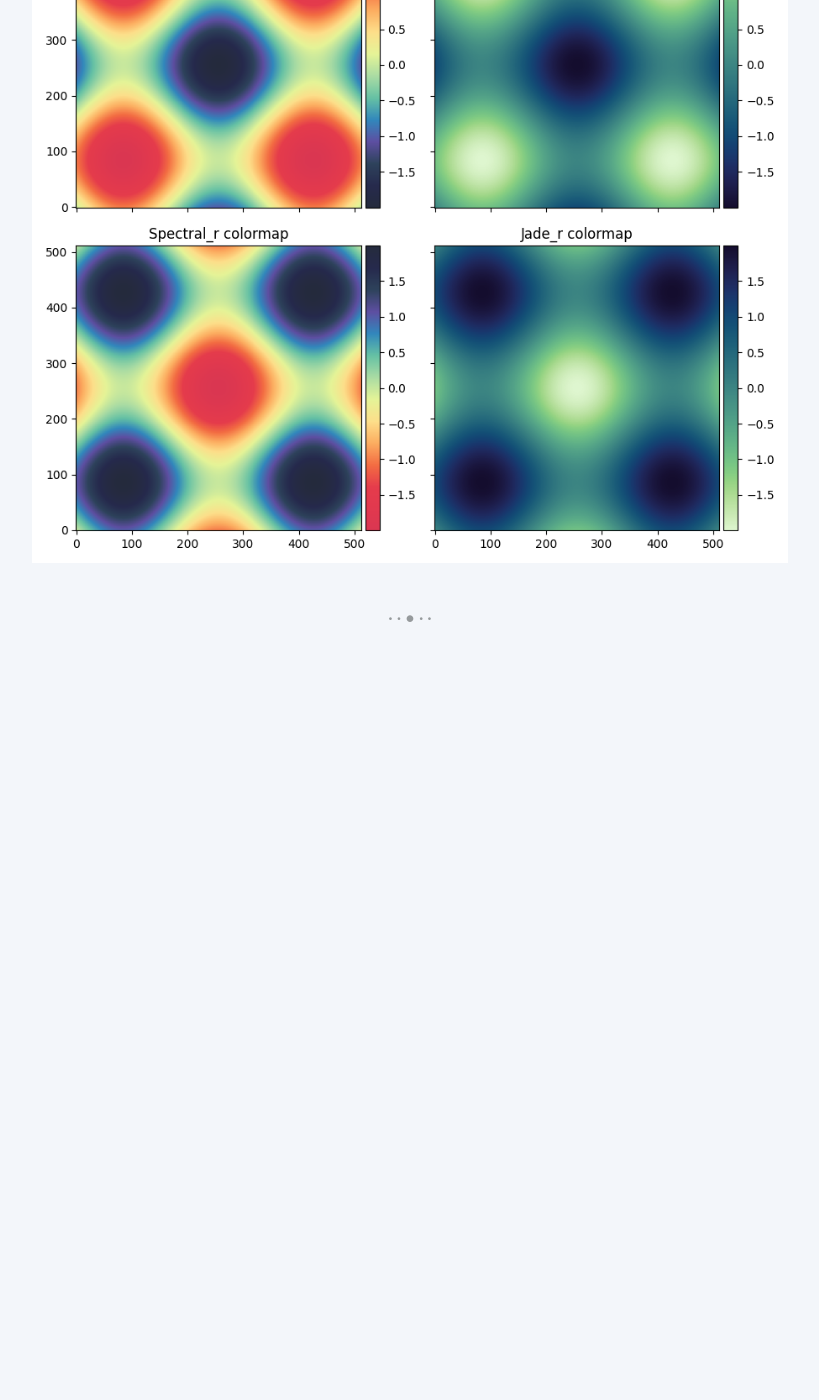
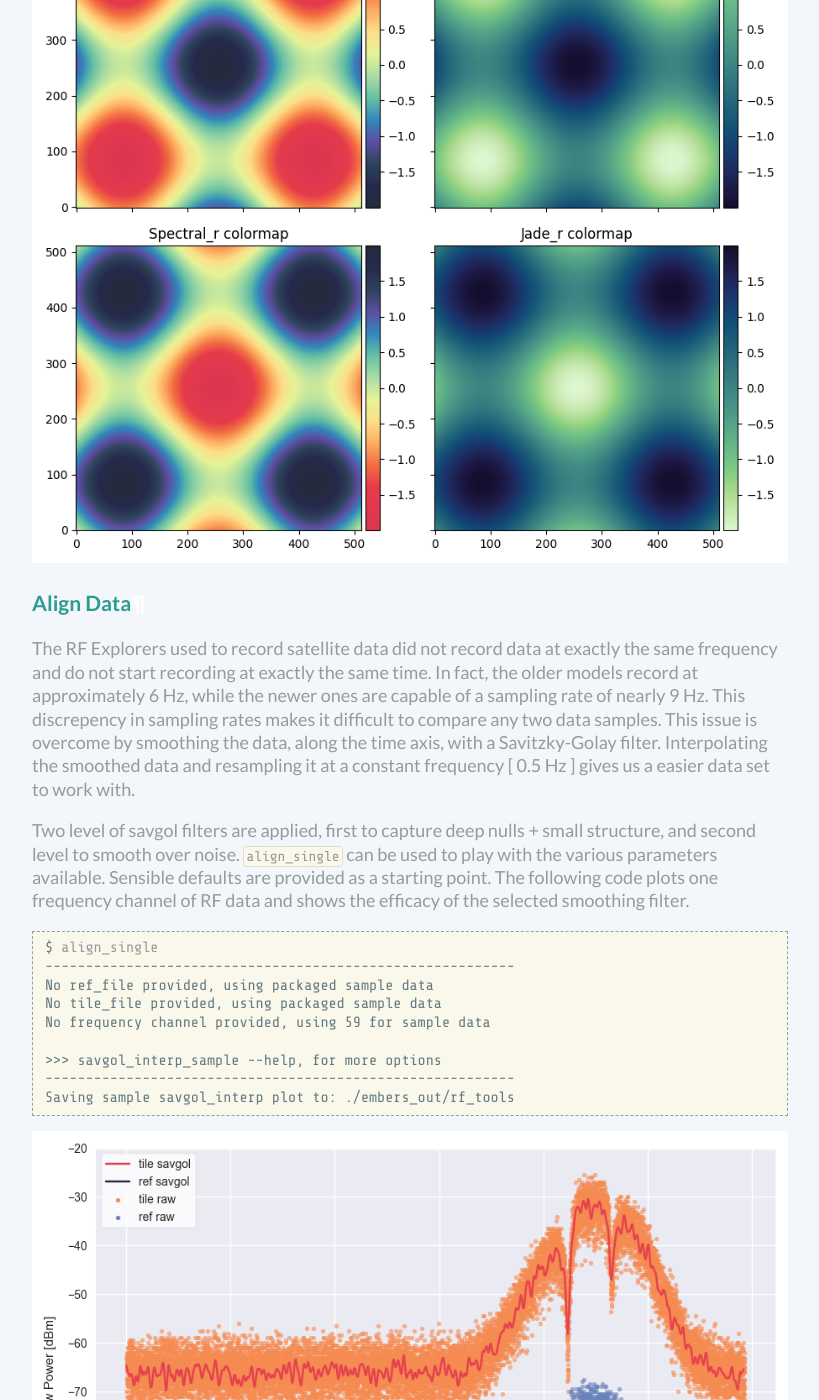
Before and after one commit to amanchokshi/EMBERS, a Sphinx documentation site: the page built from docs/embersbyexample.rst, in a window 1280 px wide and 1400 px high, scrolled down 3262 px. Shown: the whole window, without its empty margins (230-1049 px from the left). Built offline with Sphinx 7.4.7, drawn with Linux system fonts in a browser that asks for light colours; before the commit the page ends 3892 px from its top, so only the background shows below that; some of the changed text lies outside the part shown.

Commit message:
Align_data code has examples

```diff
--- a/docs/embersbyexample.rst
+++ b/docs/embersbyexample.rst
@@ -100,3 +100,39 @@ To get a preview of how amazing they are
 .. image:: _static/imgs/colormaps.png
     :width: 100%
     :alt: EMBERS custom colormaps
+
+Align Data
+^^^^^^^^^^
+
+The RF Explorers used to record satellite data did not record data at exactly the same frequency and do not start recording at exactly the same time.
+In fact, the older models record at approximately 6 Hz, while the newer ones are capable of a sampling rate of nearly 9 Hz. This discrepency in sampling
+rates makes it difficult to compare any two data samples. This issue is overcome by smoothing the data, along the time axis, with a Savitzky-Golay filter.
+Interpolating the smoothed data and resampling it at a constant frequency [ 0.5 Hz ] gives us a easier data set to work with.
+
+Two level of savgol filters are applied, first to capture deep nulls + small structure, and second level to smooth over noise. :samp:`align_single` can be
+used to play with the various parameters available. Sensible defaults are provided as a starting point. The following code plots one frequency channel of
+RF data and shows the efficacy of the selected smoothing filter.
+
+.. code-block:: console
+
+    $ align_single
+    ----------------------------------------------------------
+    No ref_file provided, using packaged sample data
+    No tile_file provided, using packaged sample data
+    No frequency channel provided, using 59 for sample data
+
+    >>> savgol_interp_sample --help, for more options
+    ----------------------------------------------------------
+    Saving sample savgol_interp plot to: ./embers_out/rf_tools
+
+
+.. image:: _static/imgs/align_data.png
+    :width: 100%
+    :alt: EMBERS custom colormaps
+
+We can now align all the raw RF files within a date interval. Every pair of reference and MWA tile are smoothed and aligned and saved to compressed
+:samp:`npz` file by :func:`~numpy.savez_compressed`.
+
+.. code-block:: console
+
+    $ align_batch --start_date=YYYY-MM-DD --stop_date=YYYY-MM-DD --data_dir=./tiles_data
```
Also changed, not shown: docs/_static/imgs/align_data.png (added), 1 other file.
